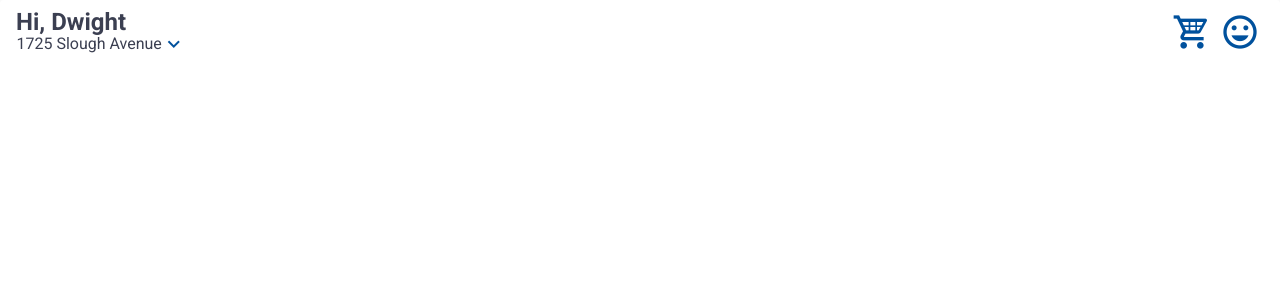
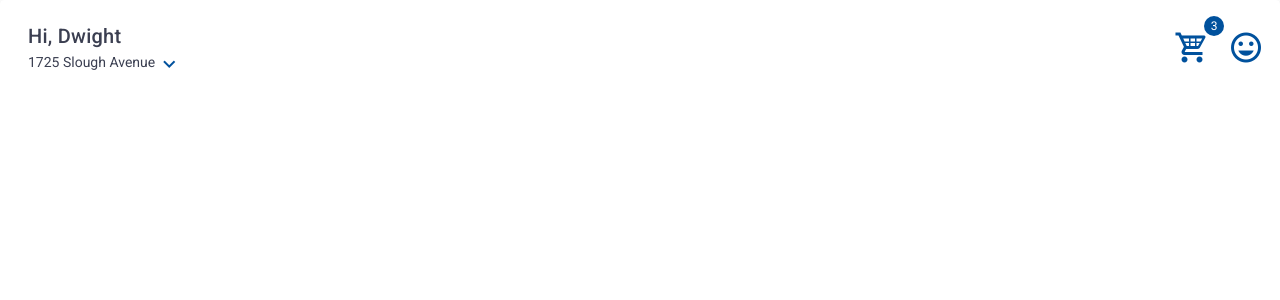
Before and after one commit to jennysol/ecommerce, a Vue app in the folder ecommerce/: page / in a window 1280 px wide. Shown: the top 300 px of the page. Built offline with nearby package versions, Linux system fonts and the light colour scheme.

Commit message:
Feature
Add app-bar component

```diff
--- a/ecommerce/src/App.vue
+++ b/ecommerce/src/App.vue
@@ -1,29 +1,6 @@
 <template>
   <v-card class="overflow-hidden v-application">
-    <v-app-bar
-      absolute
-      color="white"
-      elevate-on-scroll
-      scroll-target="#scrolling-techniques-7"
-    >
-      <div>
-        <h2 class="mb-1">Hi, Dwight</h2>
-        <div class="row" style="margin-left: 0.03rem">
-          <p>1725 Slough Avenue</p>
-          <v-icon class="mb-4" color="primary">mdi-chevron-down</v-icon>
-        </div>
-      </div>
-
-      <v-spacer></v-spacer>
-
-      <v-btn icon>
-        <v-icon color="primary" x-large>mdi-cart-variant</v-icon>
-      </v-btn>
-
-      <v-btn icon>
-        <v-icon color="primary" x-large>mdi-emoticon-outline</v-icon>
-      </v-btn>
-    </v-app-bar>
+    <app-bar/>
     <v-main>
       <v-container>
       </v-container>
@@ -32,9 +9,11 @@
 </template>
 
 <script>
+import AppBar from './components/layouts/AppBar'
 export default {
   name: 'App',
   components: {
+    AppBar
   },
   data: () => ({
   }),
@@ -47,4 +26,10 @@ export default {
   .theme--light.v-sheet {
     color: #3B3F51 !important;
   }
+  .title {
+      font-size: 22px;
+  }
+  .subtitle {
+    font-size: 14px;
+  }
 </style>
--- /dev/null
+++ b/ecommerce/src/components/layouts/AppBar.vue
@@ -0,0 +1,86 @@
+<template>
+	<v-app-bar
+		absolute
+		color="white"
+		elevate-on-scroll
+		scroll-target="#scrolling-techniques-7"
+		class="mt-4"
+	>
+		<v-col cols="6">
+			<h2 class="title mb-3">Hi, Dwight</h2>
+			<v-row class="ml-0" data-app>
+				<p class="subtitle">1725 Slough Avenue</p>
+				<v-menu
+					v-model="menu"
+					:close-on-content-click="false"
+					offset-y
+				>
+					<template v-slot:activator="{ on, attrs }">
+						<v-btn
+							v-bind="attrs"
+							v-on="on"
+							icon
+							small
+						>
+							<v-icon class="mb-1" color="primary">mdi-chevron-down</v-icon>
+						</v-btn>
+					</template>
+
+					<v-card elevation="0">
+						<v-list elevation="0">
+							<v-list-item>
+								<v-list-item-avatar>
+									<img
+										src="https://gravatar.com/avatar/59d21f6eb25e2e74e513959c33003825?s=400&d=robohash&r=x"
+										alt="Foto de perfil do usuário logado"
+									>
+								</v-list-item-avatar>
+
+								<v-list-item-content>
+									<v-list-item-title>Fracisco</v-list-item-title>
+									<v-list-item-subtitle>francis2010@gmail.com</v-list-item-subtitle>
+								</v-list-item-content>
+
+								<v-list-item-action>
+									<v-btn
+										icon
+										color="red"
+										@click="menu = false"
+									>
+										<v-icon>mdi-close</v-icon>
+									</v-btn>
+								</v-list-item-action>
+							</v-list-item>
+						</v-list>
+					</v-card>
+				</v-menu>
+			</v-row>
+		</v-col>
+
+		<v-spacer></v-spacer>
+
+		<v-badge
+			:content="messages"
+			:value="messages"
+			color="primary"
+			overlap
+		>
+			<v-btn icon>
+				<v-icon color="primary" large>mdi-cart-variant</v-icon>
+			</v-btn>
+		</v-badge>
+		<v-icon class="ml-3" color="primary" large>mdi-emoticon-outline</v-icon>
+	</v-app-bar>
+</template>
+
+<script>
+export default {
+  name: 'app-bar',
+  data() {
+		return {
+			messages: 3,
+      menu: false,
+		}
+  },
+}
+</script>
```
Lines whose indentation alone changed are shown as unchanged.
